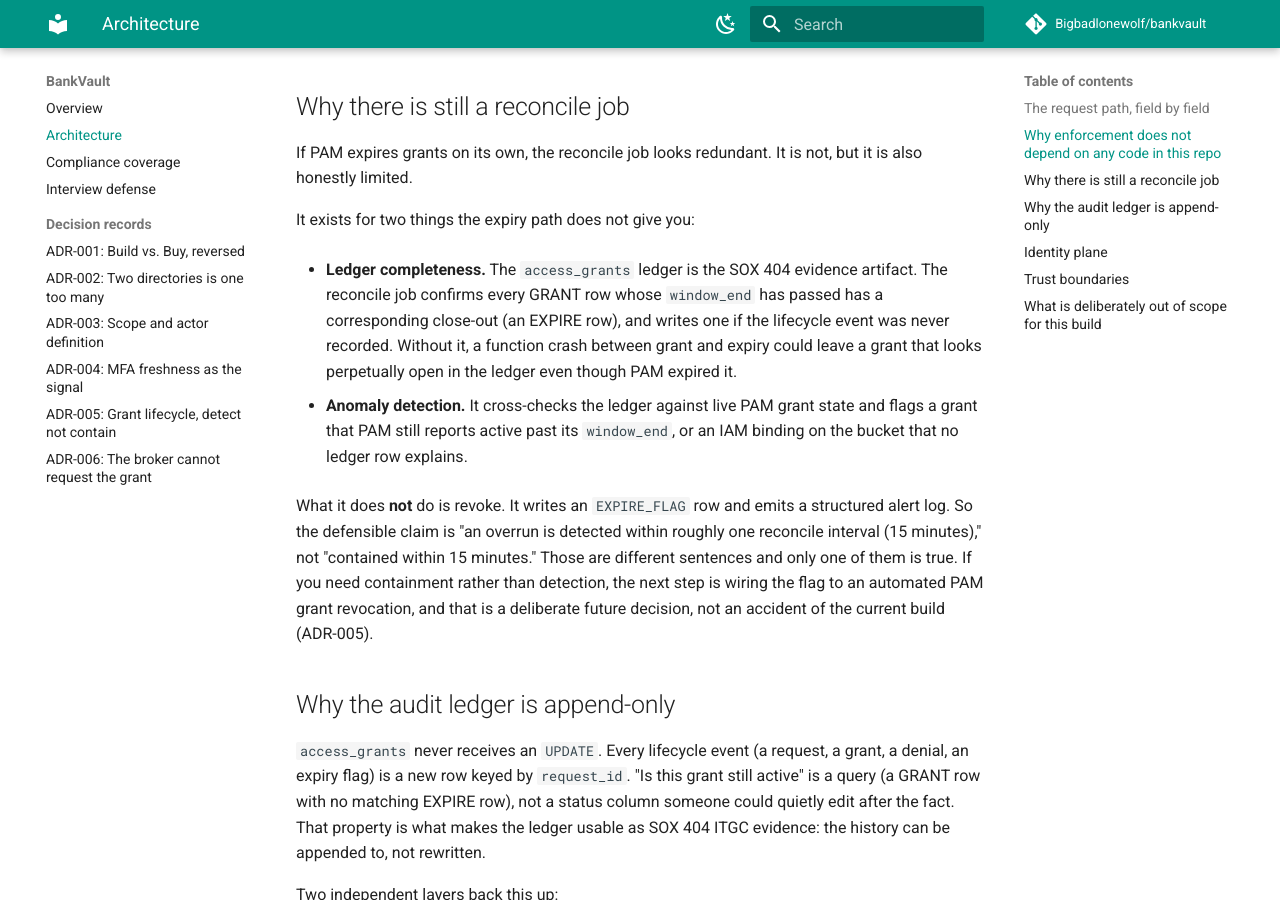
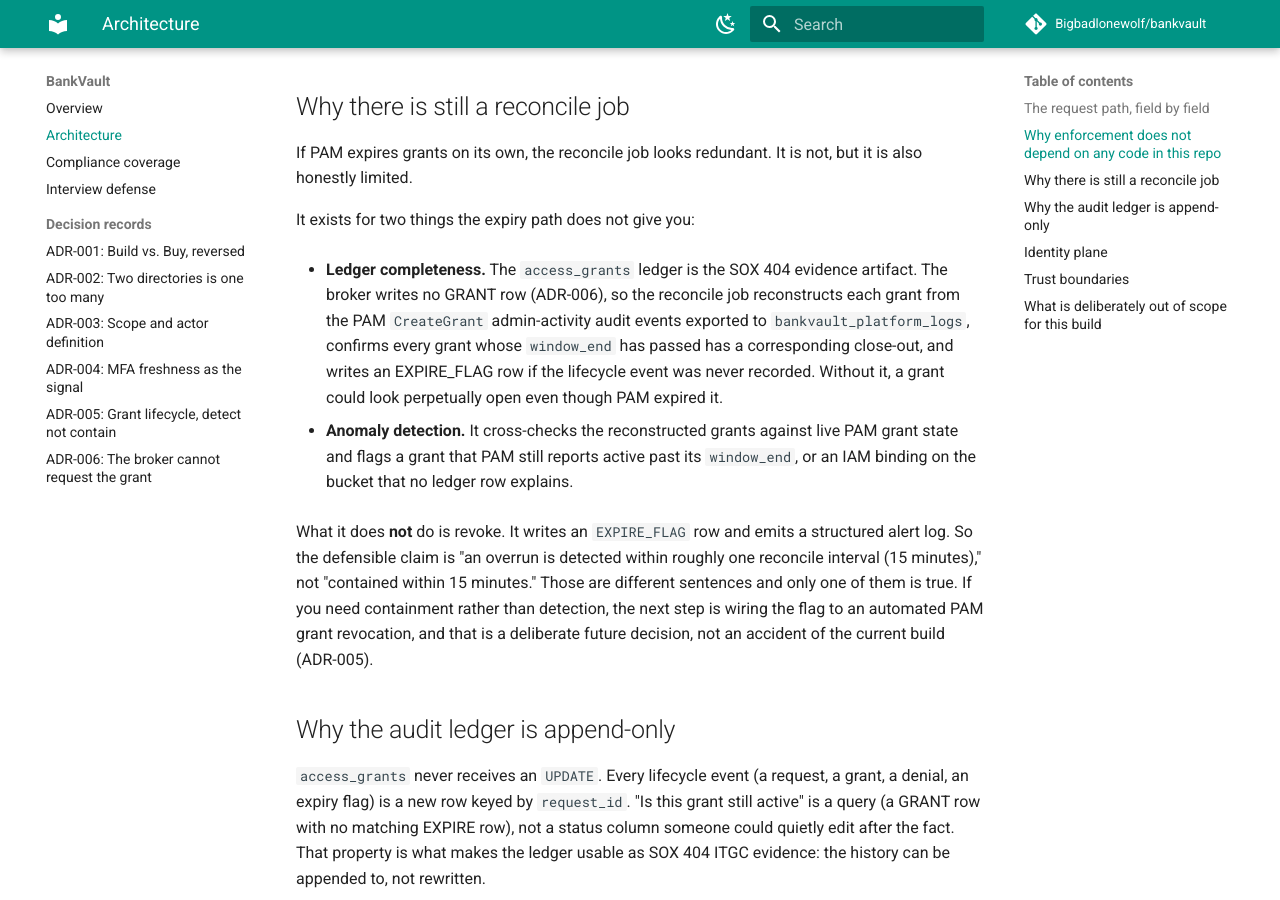
Before and after one commit to Bigbadlonewolf/bankvault, an MkDocs documentation site: the page built from docs/architecture.md, in a window 1280 px wide and 900 px high, scrolled down 1911 px. Built offline with MkDocs 1.6.1 and Material for MkDocs 9.7.7, drawn with Linux system fonts in a browser that asks for light colours; comment, search, counter and statistics services are not loaded; some of the changed text lies outside the part shown.

Commit message:
architecture: broker SA holds PAM viewer only (trust-boundary); reconcile reconstructs grants from PAM audit logs

```diff
--- a/docs/architecture.md
+++ b/docs/architecture.md
@@ -72,9 +72,9 @@
 
 It exists for two things the expiry path does not give you:
 
-- **Ledger completeness.** The `access_grants` ledger is the SOX 404 evidence artifact. The reconcile job confirms every GRANT row whose `window_end` has passed has a corresponding close-out (an EXPIRE row), and writes one if the lifecycle event was never recorded. Without it, a function crash between grant and expiry could leave a grant that looks perpetually open in the ledger even though PAM expired it.
+- **Ledger completeness.** The `access_grants` ledger is the SOX 404 evidence artifact. The broker writes no GRANT row (ADR-006), so the reconcile job reconstructs each grant from the PAM `CreateGrant` admin-activity audit events exported to `bankvault_platform_logs`, confirms every grant whose `window_end` has passed has a corresponding close-out, and writes an EXPIRE_FLAG row if the lifecycle event was never recorded. Without it, a grant could look perpetually open even though PAM expired it.
 
-- **Anomaly detection.** It cross-checks the ledger against live PAM grant state and flags a grant that PAM still reports active past its `window_end`, or an IAM binding on the bucket that no ledger row explains.
+- **Anomaly detection.** It cross-checks the reconstructed grants against live PAM grant state and flags a grant that PAM still reports active past its `window_end`, or an IAM binding on the bucket that no ledger row explains.
 
 What it does **not** do is revoke. It writes an `EXPIRE_FLAG` row and emits a structured alert log. So the defensible claim is "an overrun is detected within roughly one reconcile interval (15 minutes)," not "contained within 15 minutes." Those are different sentences and only one of them is true. If you need containment rather than detection, the next step is wiring the flag to an automated PAM grant revocation, and that is a deliberate future decision, not an accident of the current build (ADR-005).
 
@@ -104,7 +104,7 @@
 | Boundary | Who is trusted | What is checked |
 |---|---|---|
 | Underwriter → broker | Nobody by default | OIDC token shape + `auth_time` freshness, domain, SoD |
-| Broker → PAM | Broker SA, narrowly | SA may create grants only on the one entitlement |
+| Broker → PAM | Broker SA, narrowly | SA holds PAM viewer only; it cannot create grants (ADR-006) |
 | PAM → bucket | The conditioned grant | IAM Condition: object prefix + time window |
 | Broker/reconcile → ledger | Broker SA (write), reconcile SA (read) | Reconcile cannot write access_grants except EXPIRE_FLAG rows |
 
```
